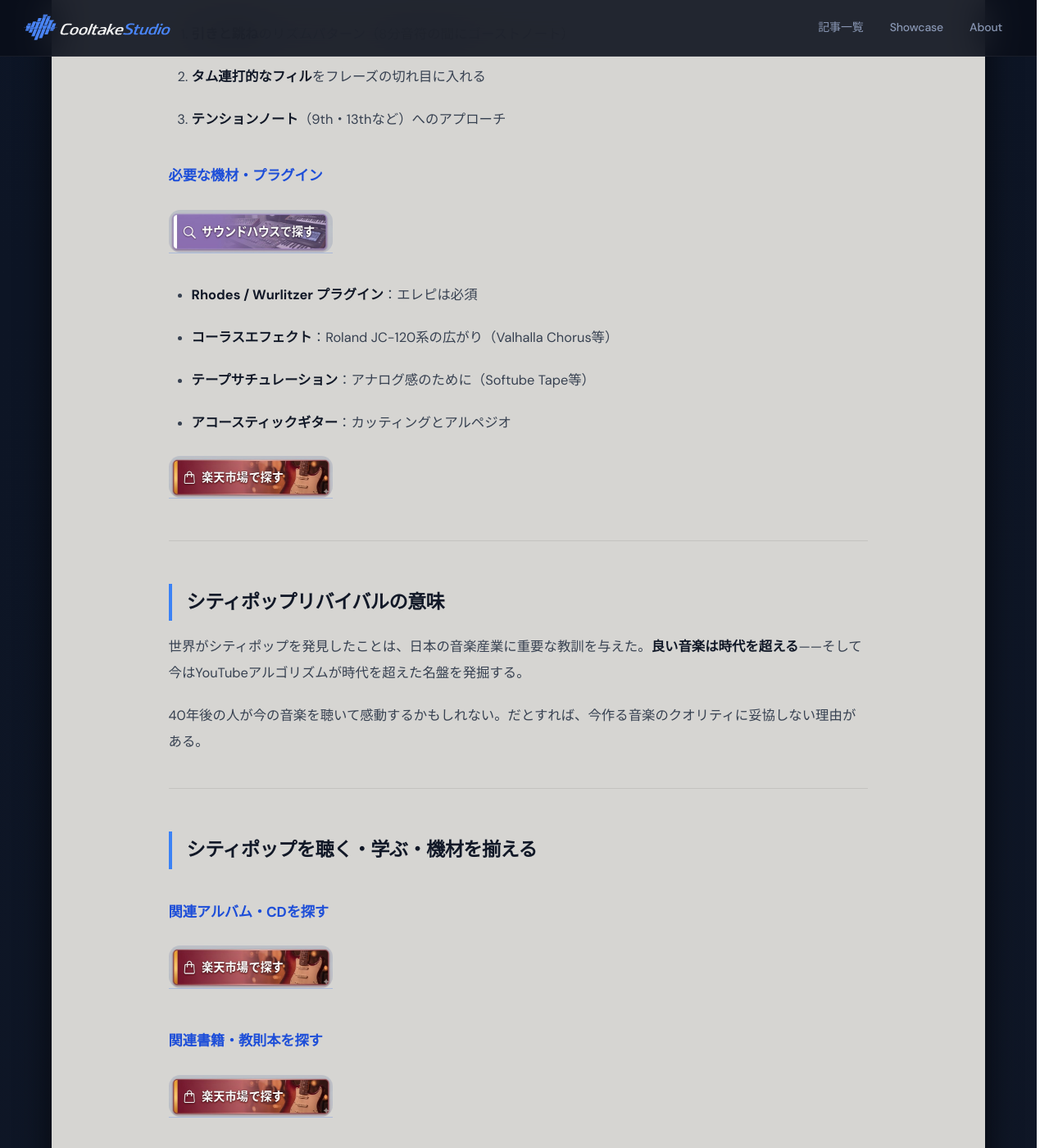
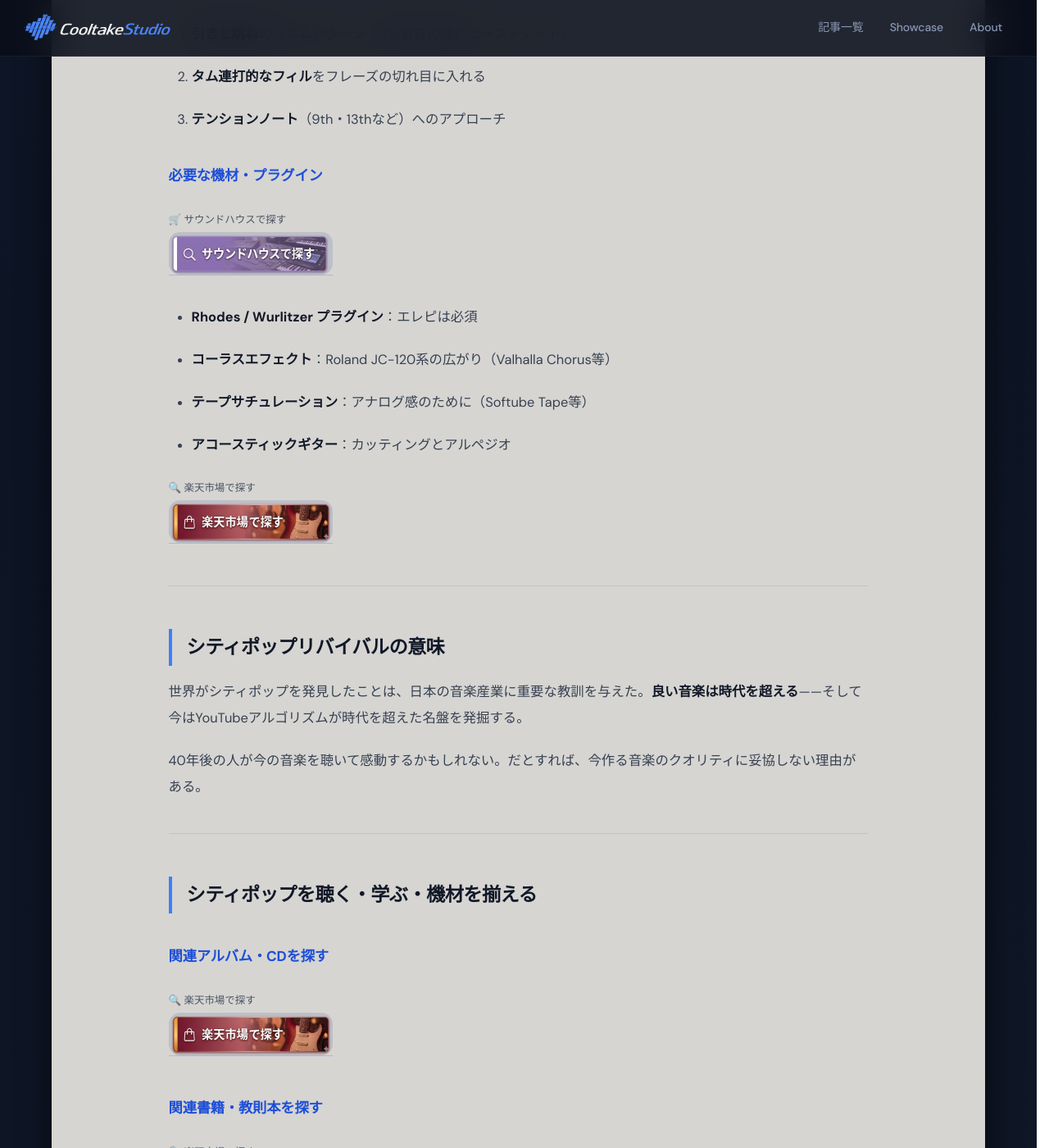
Before and after one commit to cooltake/cooltake-staging, a Jekyll site: the page built from _posts/2026-05-30-japan-music-17-city-pop-revival.md, in a window 1280 px wide and 1400 px high, scrolled down 2931 px. Shown: the whole window at 82% size. Built offline with Jekyll 4.4.1, drawn with Linux system fonts in a browser that asks for light colours; some web fonts are replaced; some of the changed text lies outside the part shown.

Commit message:
fix: add button labels (2026-05-30-japan-music-17-city)

```diff
--- a/_posts/2026-05-30-japan-music-17-city-pop-revival.md
+++ b/_posts/2026-05-30-japan-music-17-city-pop-revival.md
@@ -156,11 +156,8 @@ Fmaj7 → Em7 → Am7 → Dm7 → G7sus4 → G7
 
 <div style="margin:1.5rem 0;">
 
-<a href="https://h.accesstrade.net/sp/cc?rk=0100pdhv00n9hy&url=https%3A%2F%2Fwww.soundhouse.co.jp%2Fsearch%2Findex%3Fs_category_cd%3D120%26s_maker_cd%3D%26s_search_all%3D%26s_ord%3D" rel="nofollow" referrerpolicy="no-referrer-when-downgrade" style="display:inline-block;text-decoration:none;">
-
-<img src="/assets/images/btn-soundhouse.jpg" alt="サウンドハウスで探す" width="200" style="max-width:100%;height:auto;border-radius:14px;display:block;">
-
-</a>
+<span style="display:block;font-size:.78rem;color:#4b5563;margin-bottom:3px;margin-top:6px;">🛒 サウンドハウスで探す</span>
+<a href="https://h.accesstrade.net/sp/cc?rk=0100pdhv00n9hy&url=https%3A%2F%2Fwww.soundhouse.co.jp%2Fsearch%2Findex%3Fs_category_cd%3D120%26s_maker_cd%3D%26s_search_all%3D%26s_ord%3D" rel="nofollow" referrerpolicy="no-referrer-when-downgrade" style="display:inline-block;text-decoration:none;"><img src="/assets/images/btn-soundhouse.jpg" alt="サウンドハウスで探す" width="200" style="max-width:100%;height:auto;border-radius:14px;display:block;"></a>
 
 </div>
 
@@ -178,11 +175,8 @@ Fmaj7 → Em7 → Am7 → Dm7 → G7sus4 → G7
 
 <div style="margin:1.5rem 0;">
 
-<a href="https://hb.afl.rakuten.co.jp/ichiba/54518dd8.3792440a.54518dd9.03b99be4/?pc=https%3A%2F%2Fsearch.rakuten.co.jp%2Fsearch%2Fmall%2F%25E3%2582%A2%25E3%2582%B3%25E3%2583%BC%25E3%2582%B9%25E3%2583%86%25E3%2582%A3%25E3%2583%83%25E3%2582%AF%25E3%2582%AE%25E3%2582%BF%25E3%2583%BC%2F" rel="nofollow" referrerpolicy="no-referrer-when-downgrade" style="display:inline-block;text-decoration:none;">
-
-<img src="/assets/images/btn-rakuten.jpg" alt="楽天市場で探す" width="200" style="max-width:100%;height:auto;border-radius:14px;display:block;">
-
-</a>
+<span style="display:block;font-size:.78rem;color:#4b5563;margin-bottom:3px;margin-top:6px;">🔍 楽天市場で探す</span>
+<a href="https://hb.afl.rakuten.co.jp/ichiba/54518dd8.3792440a.54518dd9.03b99be4/?pc=https%3A%2F%2Fsearch.rakuten.co.jp%2Fsearch%2Fmall%2F%25E3%2582%A2%25E3%2582%B3%25E3%2583%BC%25E3%2582%B9%25E3%2583%86%25E3%2582%A3%25E3%2583%83%25E3%2582%AF%25E3%2582%AE%25E3%2582%BF%25E3%2583%BC%2F" rel="nofollow" referrerpolicy="no-referrer-when-downgrade" style="display:inline-block;text-decoration:none;"><img src="/assets/images/btn-rakuten.jpg" alt="楽天市場で探す" width="200" style="max-width:100%;height:auto;border-radius:14px;display:block;"></a>
 
 </div>
 
@@ -218,11 +212,8 @@ Fmaj7 → Em7 → Am7 → Dm7 → G7sus4 → G7
 
 <div style="margin:1.5rem 0;">
 
-<a href="https://hb.afl.rakuten.co.jp/ichiba/54518dd8.3792440a.54518dd9.03b99be4/?pc=https%3A//search.rakuten.co.jp/search/mall/%E5%B1%B1%E4%B8%8B%E9%81%94%E9%83%8E%2B%E7%AB%B9%E5%86%85%E3%81%BE%E3%82%8A%E3%82%84%2B%E3%82%B7%E3%83%86%E3%82%A3%E3%83%9D%E3%83%83%E3%83%97%2BCD/" rel="nofollow" referrerpolicy="no-referrer-when-downgrade" style="display:inline-block;text-decoration:none;">
-
-<img src="/assets/images/btn-rakuten.jpg" alt="楽天市場で探す" width="200" style="max-width:100%;height:auto;border-radius:14px;display:block;">
-
-</a>
+<span style="display:block;font-size:.78rem;color:#4b5563;margin-bottom:3px;margin-top:6px;">🔍 楽天市場で探す</span>
+<a href="https://hb.afl.rakuten.co.jp/ichiba/54518dd8.3792440a.54518dd9.03b99be4/?pc=https%3A//search.rakuten.co.jp/search/mall/%E5%B1%B1%E4%B8%8B%E9%81%94%E9%83%8E%2B%E7%AB%B9%E5%86%85%E3%81%BE%E3%82%8A%E3%82%84%2B%E3%82%B7%E3%83%86%E3%82%A3%E3%83%9D%E3%83%83%E3%83%97%2BCD/" rel="nofollow" referrerpolicy="no-referrer-when-downgrade" style="display:inline-block;text-decoration:none;"><img src="/assets/images/btn-rakuten.jpg" alt="楽天市場で探す" width="200" style="max-width:100%;height:auto;border-radius:14px;display:block;"></a>
 
 </div>
 
@@ -234,11 +225,8 @@ Fmaj7 → Em7 → Am7 → Dm7 → G7sus4 → G7
 
 <div style="margin:1.5rem 0;">
 
-<a href="https://hb.afl.rakuten.co.jp/ichiba/54518dd8.3792440a.54518dd9.03b99be4/?pc=https%3A//search.rakuten.co.jp/search/mall/%E3%82%B3%E3%83%BC%E3%83%89%E9%80%B2%E8%A1%8C%2B%E3%82%AE%E3%82%BF%E3%83%BC%2B%E6%9C%AC/" rel="nofollow" referrerpolicy="no-referrer-when-downgrade" style="display:inline-block;text-decoration:none;">
-
-<img src="/assets/images/btn-rakuten.jpg" alt="楽天市場で探す" width="200" style="max-width:100%;height:auto;border-radius:14px;display:block;">
-
-</a>
+<span style="display:block;font-size:.78rem;color:#4b5563;margin-bottom:3px;margin-top:6px;">🔍 楽天市場で探す</span>
+<a href="https://hb.afl.rakuten.co.jp/ichiba/54518dd8.3792440a.54518dd9.03b99be4/?pc=https%3A//search.rakuten.co.jp/search/mall/%E3%82%B3%E3%83%BC%E3%83%89%E9%80%B2%E8%A1%8C%2B%E3%82%AE%E3%82%BF%E3%83%BC%2B%E6%9C%AC/" rel="nofollow" referrerpolicy="no-referrer-when-downgrade" style="display:inline-block;text-decoration:none;"><img src="/assets/images/btn-rakuten.jpg" alt="楽天市場で探す" width="200" style="max-width:100%;height:auto;border-radius:14px;display:block;"></a>
 
 </div>
 
@@ -252,20 +240,14 @@ Fmaj7 → Em7 → Am7 → Dm7 → G7sus4 → G7
 <div style="display:flex;flex-wrap:wrap;gap:.5rem;align-items:center;margin:1.5rem 0;">
 <div>
 
-<a href="https://hb.afl.rakuten.co.jp/ichiba/54518dd8.3792440a.54518dd9.03b99be4/?pc=https%3A//search.rakuten.co.jp/search/mall/%E3%82%A2%E3%82%B3%E3%83%BC%E3%82%B9%E3%83%86%E3%82%A3%E3%83%83%E3%82%AF%E3%82%AE%E3%82%BF%E3%83%BC%2BMIDI%E3%82%AD%E3%83%BC%E3%83%9C%E3%83%BC%E3%83%89/" rel="nofollow" referrerpolicy="no-referrer-when-downgrade" style="display:inline-block;text-decoration:none;">
-
-<img src="/assets/images/btn-rakuten.jpg" alt="楽天市場で探す" width="200" style="max-width:100%;height:auto;border-radius:14px;display:block;">
-
-</a>
+<span style="display:block;font-size:.78rem;color:#4b5563;margin-bottom:3px;margin-top:6px;">🔍 楽天市場で探す</span>
+<a href="https://hb.afl.rakuten.co.jp/ichiba/54518dd8.3792440a.54518dd9.03b99be4/?pc=https%3A//search.rakuten.co.jp/search/mall/%E3%82%A2%E3%82%B3%E3%83%BC%E3%82%B9%E3%83%86%E3%82%A3%E3%83%83%E3%82%AF%E3%82%AE%E3%82%BF%E3%83%BC%2BMIDI%E3%82%AD%E3%83%BC%E3%83%9C%E3%83%BC%E3%83%89/" rel="nofollow" referrerpolicy="no-referrer-when-downgrade" style="display:inline-block;text-decoration:none;"><img src="/assets/images/btn-rakuten.jpg" alt="楽天市場で探す" width="200" style="max-width:100%;height:auto;border-radius:14px;display:block;"></a>
 
 </div>
 <div>
 
-<a href="https://h.accesstrade.net/sp/cc?rk=0100pdhv00n9hy&url=https%3A%2F%2Fwww.soundhouse.co.jp%2Fsearch%2Findex%3Fs_category_cd%3D120%26s_maker_cd%3D%26s_search_all%3D%26s_ord%3D" rel="nofollow" referrerpolicy="no-referrer-when-downgrade" style="display:inline-block;text-decoration:none;">
-
-<img src="/assets/images/btn-soundhouse.jpg" alt="サウンドハウスで探す" width="200" style="max-width:100%;height:auto;border-radius:14px;display:block;">
-
-</a>
+<span style="display:block;font-size:.78rem;color:#4b5563;margin-bottom:3px;margin-top:6px;">🛒 サウンドハウスで探す</span>
+<a href="https://h.accesstrade.net/sp/cc?rk=0100pdhv00n9hy&url=https%3A%2F%2Fwww.soundhouse.co.jp%2Fsearch%2Findex%3Fs_category_cd%3D120%26s_maker_cd%3D%26s_search_all%3D%26s_ord%3D" rel="nofollow" referrerpolicy="no-referrer-when-downgrade" style="display:inline-block;text-decoration:none;"><img src="/assets/images/btn-soundhouse.jpg" alt="サウンドハウスで探す" width="200" style="max-width:100%;height:auto;border-radius:14px;display:block;"></a>
 
 </div>
 </div>
```
